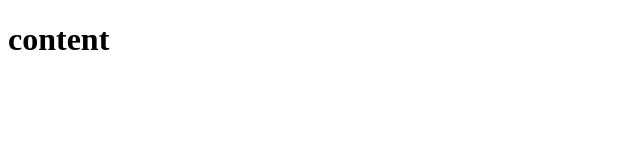
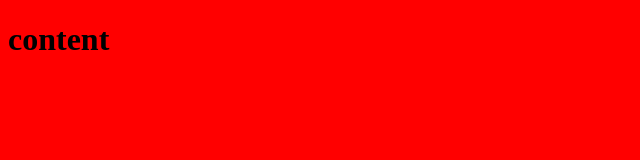
Before and after one commit to anavisnia/bit-16-node-js, a website: page src/index.html in a window 1280 px wide. Shown: the whole page, without its empty margins (0-640 px from the left). Drawn offline with Linux system fonts and the light colour scheme.

Commit message:
liveserver

```diff
--- a/package.json
+++ b/package.json
@@ -4,7 +4,7 @@
   "description": "",
   "main": "index.js",
   "scripts": {
-    "dev": "live-server --port=8080 ./src/index.html",
+    "dev": "live-server --port=8080",
     "test": "echo \"Error: no test specified\" && exit 1"
   },
   "keywords": [],
--- /dev/null
+++ b/src/css/main.css
@@ -0,0 +1,3 @@
+body {
+  background-color: red;
+}
--- a/src/index.html
+++ b/src/index.html
@@ -3,6 +3,7 @@
 <head>
     <meta charset="UTF-8">
     <meta name="viewport" content="width=device-width, initial-scale=1.0">
+    <link rel="stylesheet" href="./css/main.css">
     <title>Document</title>
 </head>
 <body>
```
